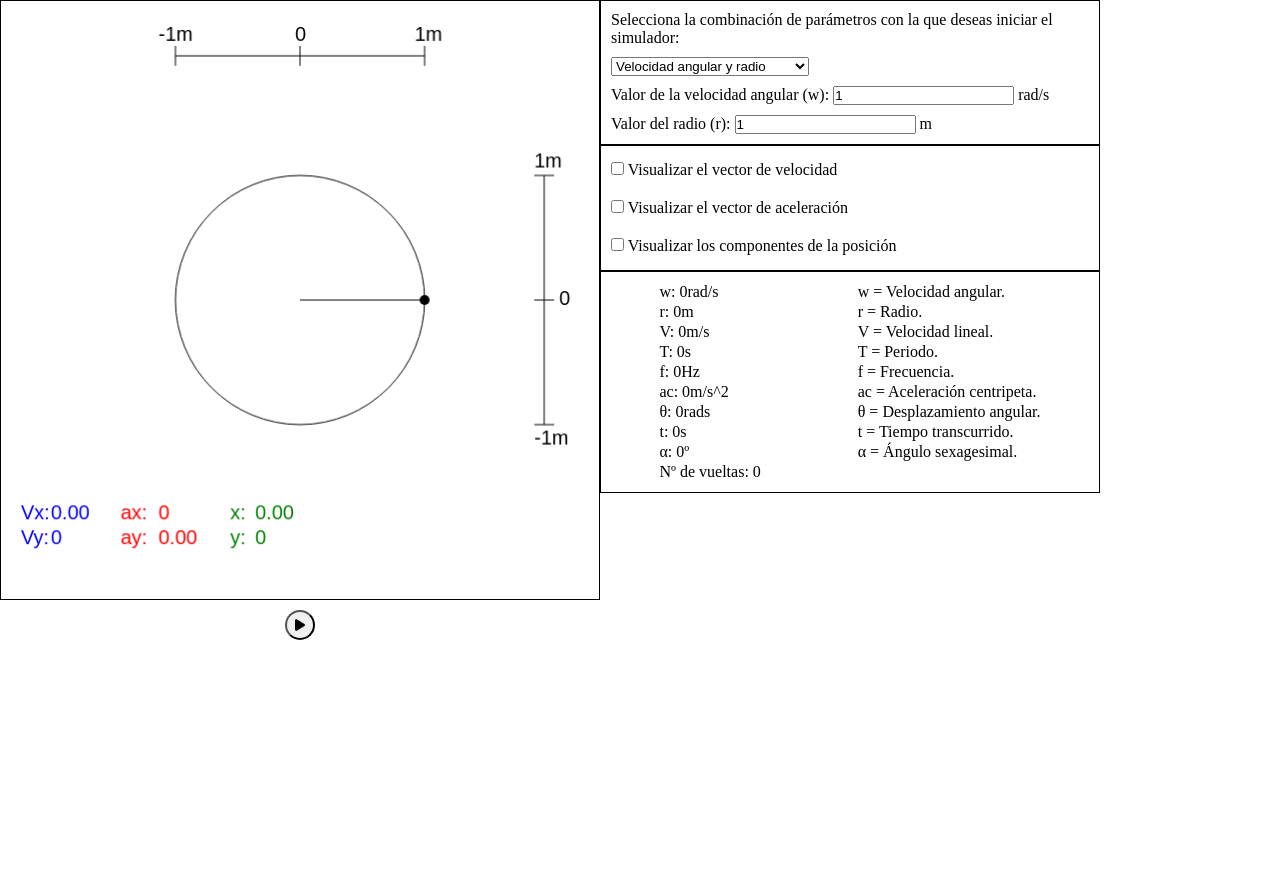
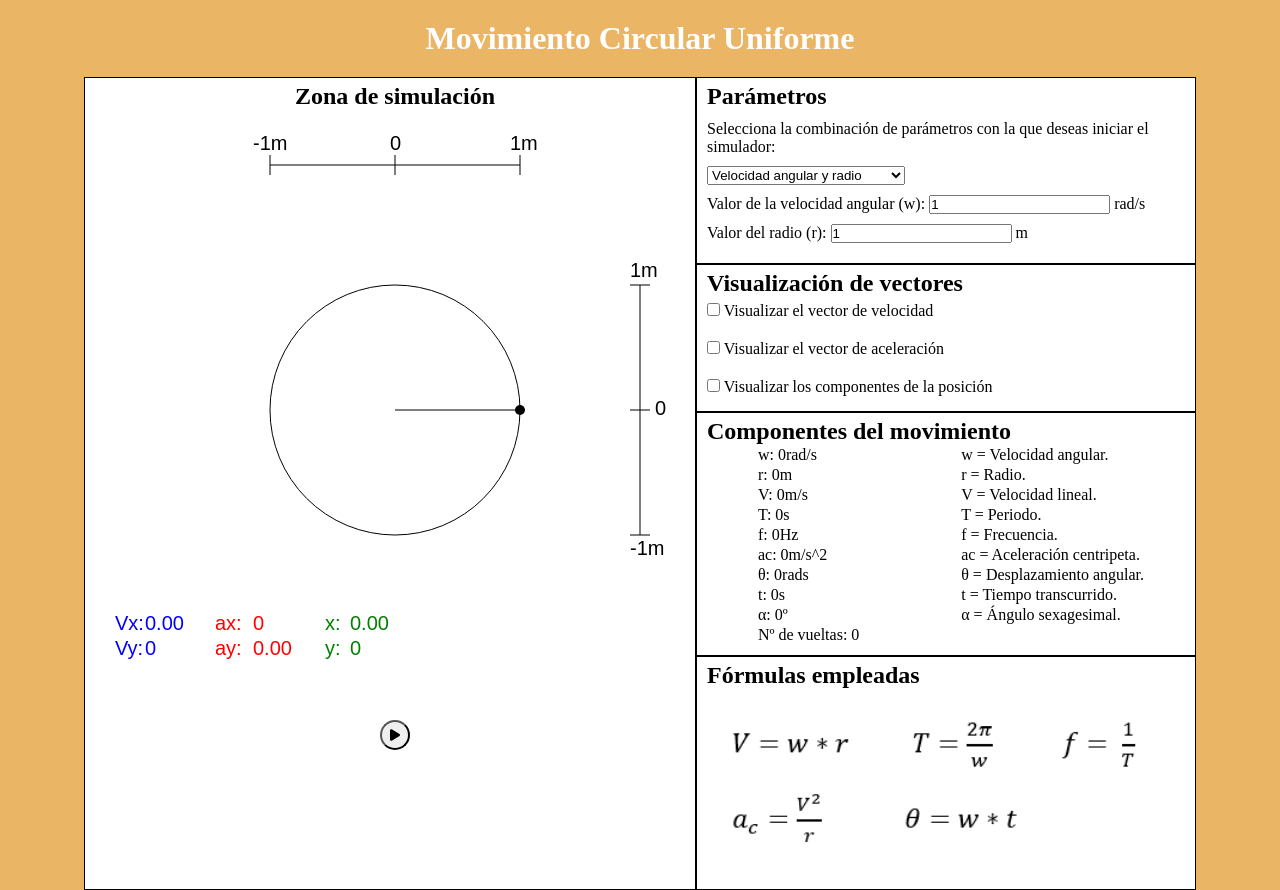
Before and after one commit to JulianDiazM/Simulacion-Movimiento-Bidimensional-Fisica-2AMS.github.io, a plain HTML site: page MCU/pagMCircular.html in a window 1280 px wide. Before the commit the page ends 800 px from the top, so only its background shows below. Drawn offline with Linux system fonts and the light colour scheme.

Commit message:
Se implementó el RF6: -Se agrego una sección donde se muestra las fórmulas usadas para calcular los componentes del movimiento.

```diff
--- a/MCU/MCU-css/MCU.css
+++ b/MCU/MCU-css/MCU.css
@@ -9,6 +9,24 @@
     --canvas-width-and-height: 600px;
 }
 
+body {
+    width: 100vw;
+    height: 100vh;
+    background: rgb(235, 181, 102);
+}
+
+main {
+    display: flex;
+    flex-direction: column;
+    justify-content: center;
+}
+
+main > h1 {
+    text-align: center;
+    margin: 20px 0;
+    color: #fff;
+}
+
 section {
     display: inline-block;
 }
@@ -16,6 +34,7 @@ section {
 /*SECCIÓN DE CANVAS*/
 .canvas_y_parametros {
     display: flex;
+    margin: auto;
 }
 
 /*Canvas donde se pinta la simulación del MCU*/
@@ -23,13 +42,15 @@ section {
     display: flex;
     flex-direction: column;
     align-items: center;
+    border: 1px solid #000;
+    padding: 5px 0 10px 10px;
+    background: #FFF;
+    /*Este estilo de borde es temporal*/
 }
 
 .canvas-section > canvas {
     width: var(--canvas-width-and-height);
     height: var(--canvas-width-and-height);
-    border: 1px solid #000;
-    /*Este estilo de borde es temporal*/
 }
 
 .canvas-section > div {
@@ -54,11 +75,12 @@ section {
     flex-direction: column;
 }
 
-.seccion-de-parametros > form {
-    padding: 0 10px;
+.seccion-de-parametros {
+    padding: 5px 0 10px 10px;
     border: 1px solid #000;
     /*Este estilo de borde es temporal*/
     width: 500px;
+    background: #FFF;
 }
 
 .init, .selector_de_parametros, .parametro1-label, .parametro2-label {
@@ -69,7 +91,8 @@ section {
 /*SECCIÓN DE VISUALIZACIÓN DE VECTORES*/
 .visualizacion-de-vectores, .visualizacion-de-valores {
     border: 1px solid #000; /*Borde de temporal*/
-    padding: 10px;
+    padding: 5px 0 10px 10px;
+    background: #FFF;
 }
 
 .visualizacion-de-vectores > ul {
@@ -92,9 +115,24 @@ section {
 /*SECCIÓN DE VISUALIZACIÓN DE VALORES*/
 .visualizacion-de-valores {
     display: flex;
+    flex-direction: column;
+}
+
+.block1 {
+    display: flex;
     justify-content: space-around;
 }
 
 .visualizacion-de-valores p {
     line-height: 20px;
 }
+
+/*SECCIÓN DE VISUALIZACIÓN DE FÓRMULAS IMPLEMENTADAS*/
+.formulas-usadas {
+    display: flex;
+    flex-direction: column;
+    justify-content: center;
+    border: 1px solid #000;
+    padding: 5px 0 10px 10px;
+    background: #FFF;
+}
--- a/MCU/MCU.js
+++ b/MCU/MCU.js
@@ -21,6 +21,9 @@ const checkbox_componentes_posicion = document.querySelector(".componentes-posic
 
 /*Elementos HTML de la sección de visualización de valores de componentes*/
 const msg_con_valores = document.querySelector(".valores-de-componentes");
+
+/*Elementos HTML de la sección de fórmulas usadas en la simulación */
+const img_src = document.querySelector(".imagen-formulas");
 
 //Definición del tamaño del canvas en escala 1:1
 canvas.height = 600;
@@ -56,26 +59,31 @@ selector_de_parametros.addEventListener("change", () => {
         case "w, r": // El usuario escogió velocidad angular y radio
             param1_desc.innerHTML = `Valor de la velocidad angular (w): `;
             param1_um.innerHTML = `rad/s`;
+            img_src.src = `imagenes-formulas/formula-caso1.png`;
             break;
 
         case "V, r": // El usuario escogió velocidad lineal y radio
             param1_desc.innerHTML = `Valor de la velocidad lineal (V): `;
             param1_um.innerHTML = `m/s`;
+            img_src.src = `imagenes-formulas/formula-caso2.png`;
             break;
 
         case "T, r": // El usuario escogió periodo y radio
             param1_desc.innerHTML = `Periodo del movimiento (T): `;
             param1_um.innerHTML = `s`;
+            img_src.src = `imagenes-formulas/formula-caso3.png`;
             break;
 
         case "f, r": // El usuario escogió frecuencia y radio
             param1_desc.innerHTML = `Frecuencia del movimiento (f): `;
             param1_um.innerHTML = `Hz`;
+            img_src.src = `imagenes-formulas/formula-caso4.png`;
             break;
 
         case "ac, r": // El usuario escogió aceleración centripeta y radio
             param1_desc.innerHTML = `Valor de la aceleración centripeta (ac): `;
             param1_um.innerHTML = `m/s^2`;
+            img_src.src = `imagenes-formulas/formula-caso5.png`;
             break;
     }
 });
--- a/MCU/pagMCircular.html
+++ b/MCU/pagMCircular.html
@@ -10,8 +10,10 @@
 </head>
 <body>
     <main>
+        <h1>Movimiento Circular Uniforme</h1>
         <div class="canvas_y_parametros">
             <section class="canvas-section"> <!-- Sección donde se lleva a cabo la simulación -->
+                    <h2>Zona de simulación</h2>
                     <canvas class="mcu-canvas"></canvas>
                     <div>
                         <button class="reboot-button">
@@ -24,6 +26,7 @@
             </section>
             <div class="column1">
                 <section class="seccion-de-parametros"> <!-- Sección donde el usuario selecciona la combinación de parámetros e ingresa el valor de estos -->
+                    <h2>Parámetros</h2>
                     <form action="">
                         <label for="selector_de_parametros">
                             <span class="init">Selecciona la combinación de parámetros con la que deseas iniciar el simulador:</span>
@@ -52,6 +55,7 @@
                     </form>
                 </section>
                 <section class="visualizacion-de-vectores"> <!-- Sección donde el usuario controla la visualización de vectores de la simulación -->
+                    <h2>Visualización de vectores</h2>
                     <ul>
                         <li>
                             <input type="checkbox" class="checkbox-velocidad">
@@ -76,12 +80,19 @@
                     </ul>
                 </section>
                 <section class="visualizacion-de-valores"> <!-- Sección donde el usuario podrá visualizar los componentes del movimiento -->
+                    <h2>Componentes del movimiento</h2>
+                    <div class="block1">
                         <div class="colum1">
                             <p class="valores-de-componentes">w: 0rad/s <br>r: 0m <br>V: 0m/s<br>T: 0s<br>f: 0Hz<br>ac: 0m/s^2<br>θ: 0rads<br>t: 0s<br>α: 0º<br>Nº de vueltas: 0</p>
                         </div>
                         <div class="colum2">
                             <p>w = Velocidad angular.<br>r = Radio.<br>V = Velocidad lineal.<br>T = Periodo.<br>f = Frecuencia.<br>ac = Aceleración centripeta.<br>θ = Desplazamiento angular.<br>t = Tiempo transcurrido.<br>α = Ángulo sexagesimal.</p>
                         </div>
+                    </div>
+                </section>
+                <section class="formulas-usadas">
+                    <h2>Fórmulas empleadas</h2>
+                    <img src="imagenes-formulas/formula-caso1.png" alt="" class="imagen-formulas">
                 </section>
             </div>
         </div>
```
Also changed, not shown: MCU/imagenes-formulas/formula-caso1.png (added), MCU/imagenes-formulas/formula-caso2.png (added), MCU/imagenes-formulas/formula-caso3.png (added), MCU/imagenes-formulas/formula-caso4.png (added), MCU/imagenes-formulas/formula-caso5.png (added). Lines whose indentation alone changed are shown as unchanged.
